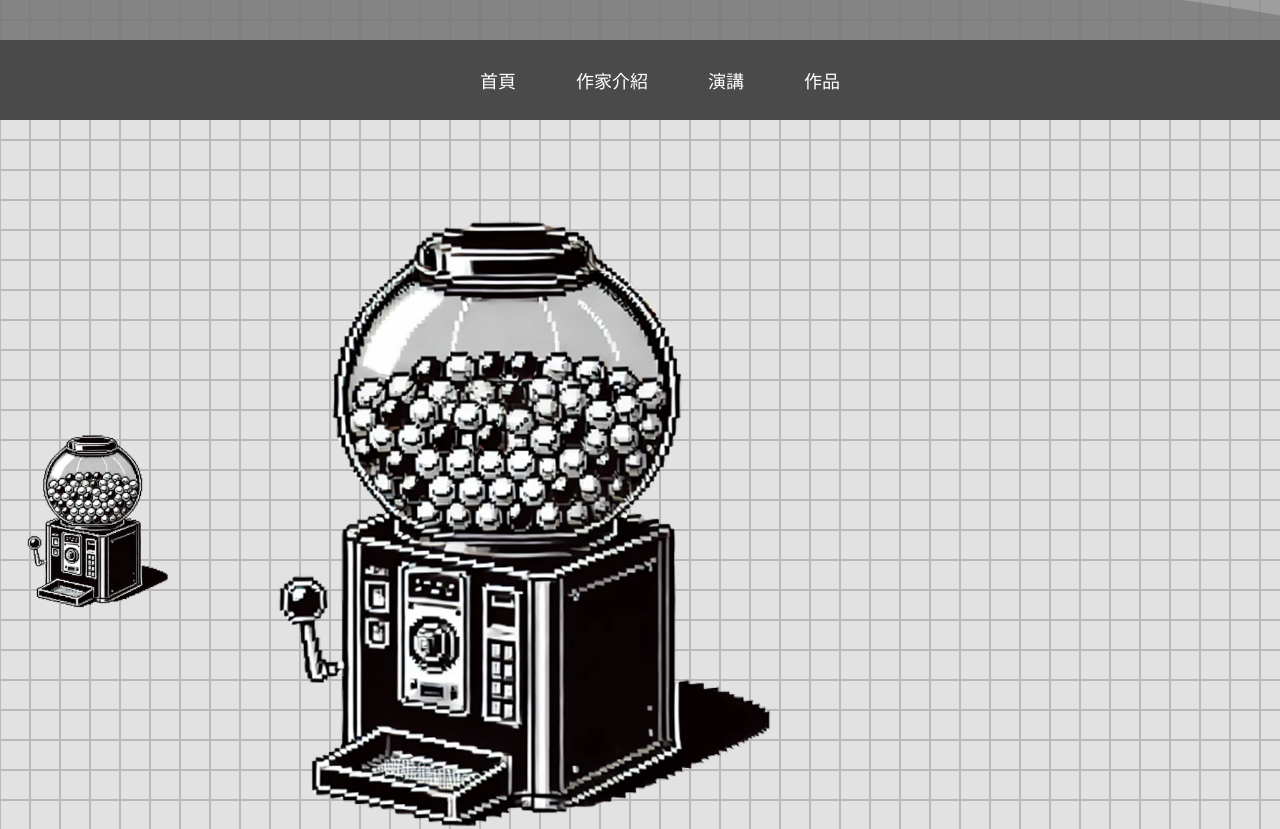
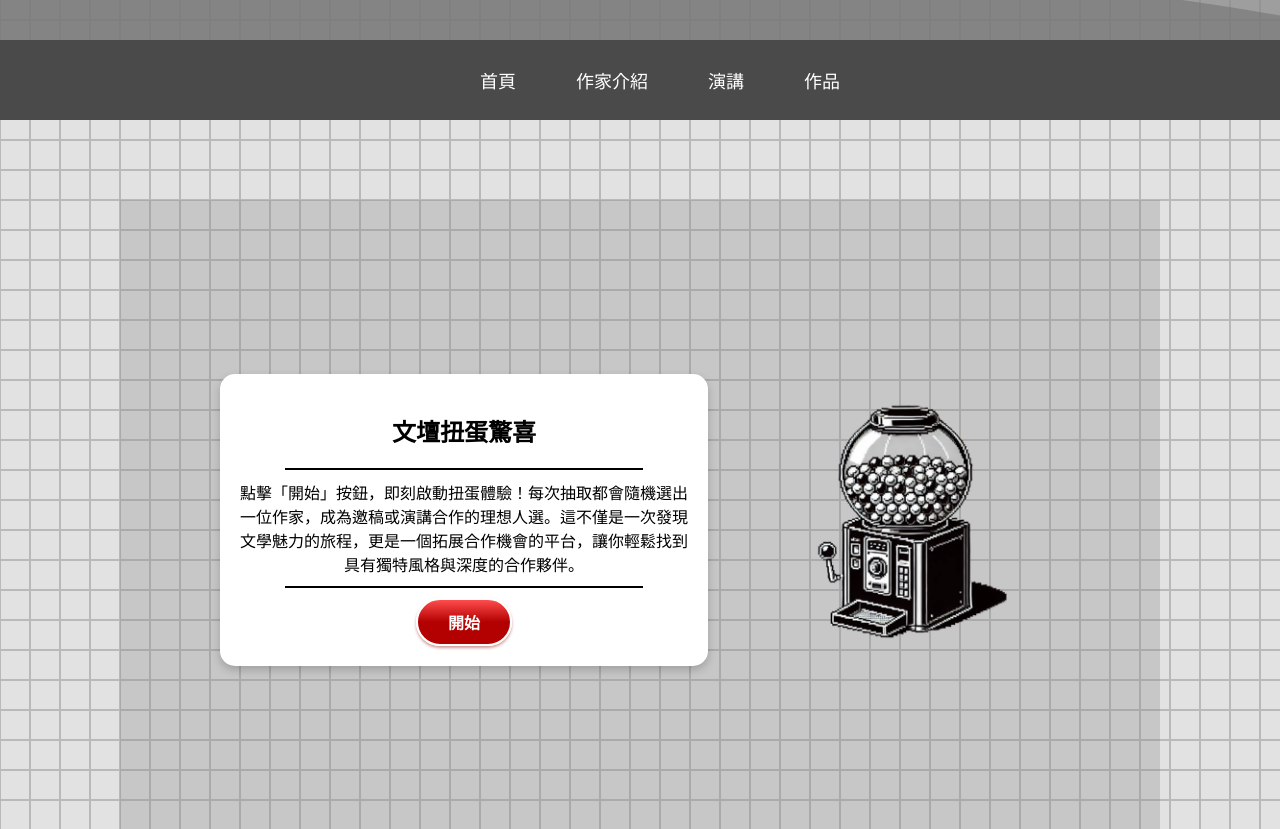
Before and after one commit to sam0404044/TWWriter-sNetwork, a plain HTML site: page index.html in a window 1280 px wide. Shown: the part 760-1589 px from the top of the page. Drawn offline with Linux system fonts and the light colour scheme.

Commit message:
完成扭蛋機

```diff
--- a/index.html
+++ b/index.html
@@ -9,14 +9,12 @@
   </head>
   <script src="script.js"></script>
   <body>
-
     <!-- //////////////////////////////section0///////////////////////////////////////// -->
 
     <div class="section0">
       <div class="banner">
         <img class="banner-img" src="./img/actor.png" />
         <div class="slider" style="--quantity: 10">
-
           <div class="item" style="--position: 1">
             <img src="./img/BALL3.png" />
           </div>
@@ -58,12 +56,11 @@
       <div class="wave-container">
         <div class="wave wave-bottom"></div>
         <div class="wave wave-middle"></div>
-        <div class="wave wave-valley"></div> <!-- 新增谷型波浪 -->
+        <div class="wave wave-valley"></div>
+        <!-- 新增谷型波浪 -->
       </div>
-
+    </div>
     <!-- ///////////////////////////////////////////BAR////////////////////////////////////////////////// -->
-      </div>
-
     <nav id="navbar" class="nav">
       <ul>
         <li><a href="#">首頁</a></li>
@@ -73,16 +70,25 @@
       </ul>
     </nav>
     <!-- ///////////////////////////////////////////section1扭蛋機////////////////////////////////////////////////// -->
-
     <div class="section1">
-
-      <div class="gutcha"><img src="./img/gutcha.png" alt=""></div>
-      <div class="gutcha"><img src="./img/gutcha.png" alt=""></div>
+       <div class="gatchaTextcontanier">
+        <div class="gatchaText">
+          <div><h2>文壇扭蛋驚喜</h2></div>
+          <hr>
+          <div>
+            點擊「開始」按鈕，即刻啟動扭蛋體驗！每次抽取都會隨機選出一位作家，成為邀稿或演講合作的理想人選。這不僅是一次發現文學魅力的旅程，更是一個拓展合作機會的平台，讓你輕鬆找到具有獨特風格與深度的合作夥伴。
+          </div>
+          <hr>
+          <div><button>開始</button></div>
+        </div>
+      </div>
+        <div class="gatchaImg">
+           <img src="./img/gutcha.png" alt="扭蛋機" />
+        </div>
 
     </div>
     <!-- ///////////////////////////////////////////section1////////////////////////////////////////////////// -->
     <div class="section2">
-
       <div class="container">
         <div class="card">
           <img src="./img/photo/寺尾.jpg" alt="寺尾哲也" />
@@ -103,8 +109,5 @@
         </div>
       </div>
     </div>
-    </div>
-
-
   </body>
 </html>
--- a/style.css
+++ b/style.css
@@ -1,11 +1,21 @@
 /* ///////////////////////////全域設定///////////////////////////////// */
-html{
+html {
   margin: 0;
   padding: 0;
   font-family: sans-serif;
   box-sizing: border-box;
-font-size: 2vw;
+  /* font-size: 2vw; */
 }
+
+hr {
+  display: block; /* 確保它顯示 */
+  visibility: visible;
+  opacity: 1;
+  height: 1px; /* 或其他適當高度 */
+  border: none;
+  background-color: black; /* 確保有顏色 */
+}
+
 
 @font-face {
   font-family: "Cubic_11";
@@ -23,14 +33,11 @@ body {
   font-size: 1rem;
 }
 
-
 /* //////////////////////.section0/////////////////////// */
-.section0{
-  height:  100vh;
+.section0 {
+  height: 100vh;
   width: 100%;
 }
-
-
 
 .banner {
   height: 50vh;
@@ -39,7 +46,6 @@ body {
   position: relative;
 
   transform-style: preserve-3d;
-
 }
 .banner .slider {
   position: relative;
@@ -57,32 +63,30 @@ body {
   width: 70vh;
   top: 10%;
   left: 50%;
-  transform:translateX(-50%)
+  transform: translateX(-50%);
 }
-
 
 @keyframes autoRun {
   from {
-    transform: perspective(1000px)  rotateY(0deg);
+    transform: perspective(1000px) rotateY(0deg);
   }
   to {
-    transform: perspective(1000px)  rotateY(360deg);
+    transform: perspective(1000px) rotateY(360deg);
   }
 }
-
 
 .banner .slider .item {
   height: 200px;
   width: 150px;
   position: absolute;
   inset: 0 0 0 0;
-  transform: rotateY(calc((var(--position) - 1) * (360deg / var(--quantity)))) translateZ(300px);
+  transform: rotateY(calc((var(--position) - 1) * (360deg / var(--quantity))))
+    translateZ(300px);
 }
 .banner .slider .item img {
   width: 20%;
   height: 20%;
   object-fit: contain;
-
 }
 .bannerbox {
   display: flex;
@@ -91,8 +95,6 @@ body {
   position: relative;
   height: 33vh;
 }
-
-
 
 .banner-title {
   position: relative;
@@ -167,19 +169,30 @@ body {
 
 /* 底層 & 中間層波浪動畫 - 來回擺動 */
 @keyframes wave-move {
-  0% { transform: translateX(0); }
-  50% { transform: translateX(-50%); }
-  100% { transform: translateX(0%); }
+  0% {
+    transform: translateX(0);
+  }
+  50% {
+    transform: translateX(-50%);
+  }
+  100% {
+    transform: translateX(0%);
+  }
 }
 
 /* 最前方的谷型波浪動畫 - 小幅移動 */
 @keyframes wave-valley-move {
-  0% { transform: translateX(0); }
-  50% { transform: translateX(-20%); } /* 只移動 20%，保持形狀 */
-  100% { transform: translateX(0%); }
+  0% {
+    transform: translateX(0);
+  }
+  50% {
+    transform: translateX(-20%);
+  } /* 只移動 20%，保持形狀 */
+  100% {
+    transform: translateX(0%);
+  }
 }
 /* //////////////////導航欄/////////////////////// */
-
 
 .nav {
   position: sticky;
@@ -198,7 +211,6 @@ body {
   display: flex;
   justify-content: center;
   width: 100%;
-
 }
 .nav ul li {
   margin: 0 15px;
@@ -218,21 +230,102 @@ body {
 /* //////////////////////section1: Gutcha 區塊///////////////// */
 
 .section1 {
-  display: grid;
-  height: 100vh; /* 占滿 70% 視窗高度 */
-  grid-template-columns:2FR 7FR 3FR  2FR
-}
-
-.gutcha:nth-of-type(1) {
+  display: flex;
+  height: 60vh; /* 占滿 70% 視窗高度 */
+  margin:10vh 15vh;
+  padding: 10vh;
+  text-align: center;
+  align-items: center; /* 垂直置中 */
+  justify-content: center; /* 水平置中 (如果需要) */
+  /* border-radius: 30px; */
+  background-color: rgb(137, 137, 137,0.3);
 
 }
 
-.gutcha:nth-of-type(2) {
+.gatchaTextcontanier{
+  flex: 6;
+  height: 70vh
+  display: flex;
+  align-items: center; /* 內容水平置中 */
+  text-align: center; /* 文字置中 */
+  justify-content: center;
+  gap: 20px;
 
 }
 
-.gutcha img {
+.gatchaText {
+  display: flex;
+  flex-direction: column;
+  align-items: center; /* 內容水平置中 */
+  text-align: center; /* 文字置中 */
+  justify-content: space-between;
+  background-color: rgba(255, 255, 255, 1);
+  border-radius: 15px;
+  padding: 20px;
+  margin: 20px; /* 水平置中 */
+  max-width: 500px;
+  box-shadow: 0px 4px 10px rgba(0, 0, 0, 0.2); /* 陰影更細緻 */
+
+}
+
+.gatchaText h2 {
+  margin-bottom: 10px;
+  font-size: 24px;
+  font-weight: bold;
+}
+
+.gatchaText hr {
+  width: 80%;
+  margin: 10px auto; /* 增加 `hr` 間距 */
+  border: none;
+  height: 2px;
+  background-color: #000000; /* 紅色分隔線 */
+}
+
+.gatchaText p {
+  width: 80%;
+  font-size: 1px;
+  line-height: 1.6;
+  color: #333;
+
+}
+
+.button-container {
+  display: flex;
+  justify-content: center;
   width: 100%;
+}
+
+.gatchaText button {
+  background: linear-gradient(to bottom, #ff4d4d 0%, #b30000 50%, #b30000 100%);
+  color: white;
+  border: 2px solid white;
+  border-radius: 25px; /* 再扁一點 */
+  padding: 10px 30px;
+  font-size: 16px;
+  font-weight: bold;
+  box-shadow: 0 2px 3px rgba(139, 0, 0, 0.4);
+  cursor: pointer;
+  transition: all 0.3s ease;
+}
+
+.gatchaText button:hover {
+  background: linear-gradient(to bottom, #ff1a1a 0%, #800000 50%, #800000 100%);
+  box-shadow: 0 3px 5px rgba(139, 0, 0, 0.5);
+}
+
+
+
+.gatchaImg {
+  flex: 4;
+
+  display: flex;
+  justify-content: center;
+  align-items: center;
+}
+
+.gatchaImg img {
+  width: 70%;
   height: 100%;
   object-fit: contain;
 }
@@ -279,3 +372,14 @@ body {
   color: #555;
   font-size: 1rem;
 }
+
+/* //////////////////////////////////rwd////////////////////////////// */
+@media (max-width: 768px) {
+  .banner-img {
+    position: absolute;
+    width: 30vh;
+    top: 10%;
+    left: 50%;
+    transform: translateX(-50%);
+  }
+}
```
Lines whose indentation alone changed are shown as unchanged.
